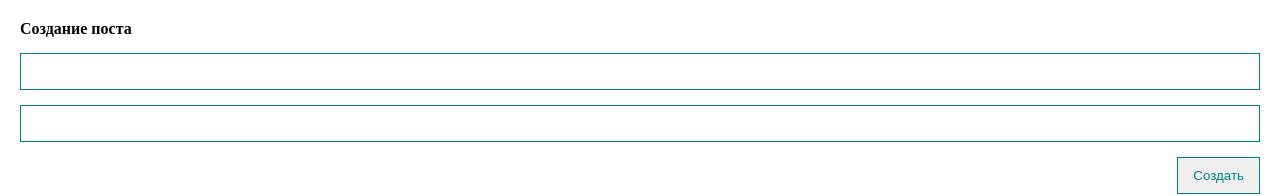
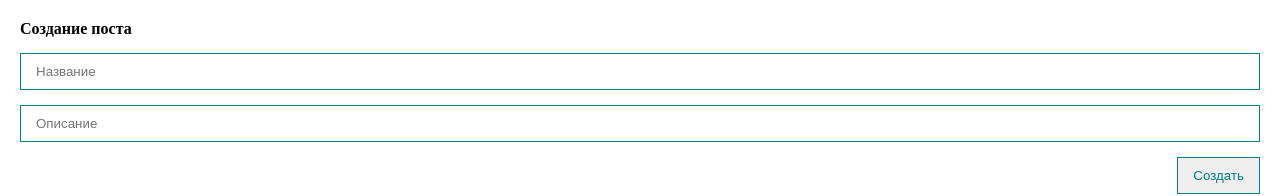
Before and after one commit to denm76/vue3course, a Vue app: page / in a window 1280 px wide. Shown: the top 196 px of the page. Built offline with nearby package versions, Linux system fonts and the light colour scheme.

Commit message:
Реализована привязка дочернего компонента MyInput к родительскому PostForm путем привязки к дефолтной(неявной) модели modelValue

```diff
--- a/src/components/PostForm.vue
+++ b/src/components/PostForm.vue
@@ -1,19 +1,18 @@
 <template>
         <form @submit.prevent>
             <h4>Создание поста</h4>
-            <my-input>
-                v-model="post.title"
-                required
-                placeholder="Название"</my-input>
-            <my-input>
-                v-model="post.body"
-                required
-                placeholder="Описание"
-            </my-input>
-            <my-button
-                    class="form-btn"
-                    @click="createPost">Создать</my-button>
-    </form>
+            <my-input
+                    v-model="post.title"
+                    type="text"
+                    placeholder="Название"
+            />
+            <my-input
+                    v-model="post.body"
+                    type="text"
+                    placeholder="Описание"
+            />
+            <my-button class="form-btn" @click="createPost">Создать</my-button>
+        </form>
 </template>
 
 <script>
--- a/src/components/UI/MyInput.vue
+++ b/src/components/UI/MyInput.vue
@@ -1,10 +1,18 @@
 <template>
-    <input class="input" type="text">
+    <input :value="modelValue" @input="updateInput" class="input" type="text">
 </template>
 
 <script>
     export default {
-        name: "my-input"
+        name: "my-input",
+        props: {
+            modelValue: [String, Number]
+        },
+        methods: {
+            updateInput(event){
+                this.$emit('update:modelValue', event.target.value);
+            }
+        }
     }
 </script>
 
```
